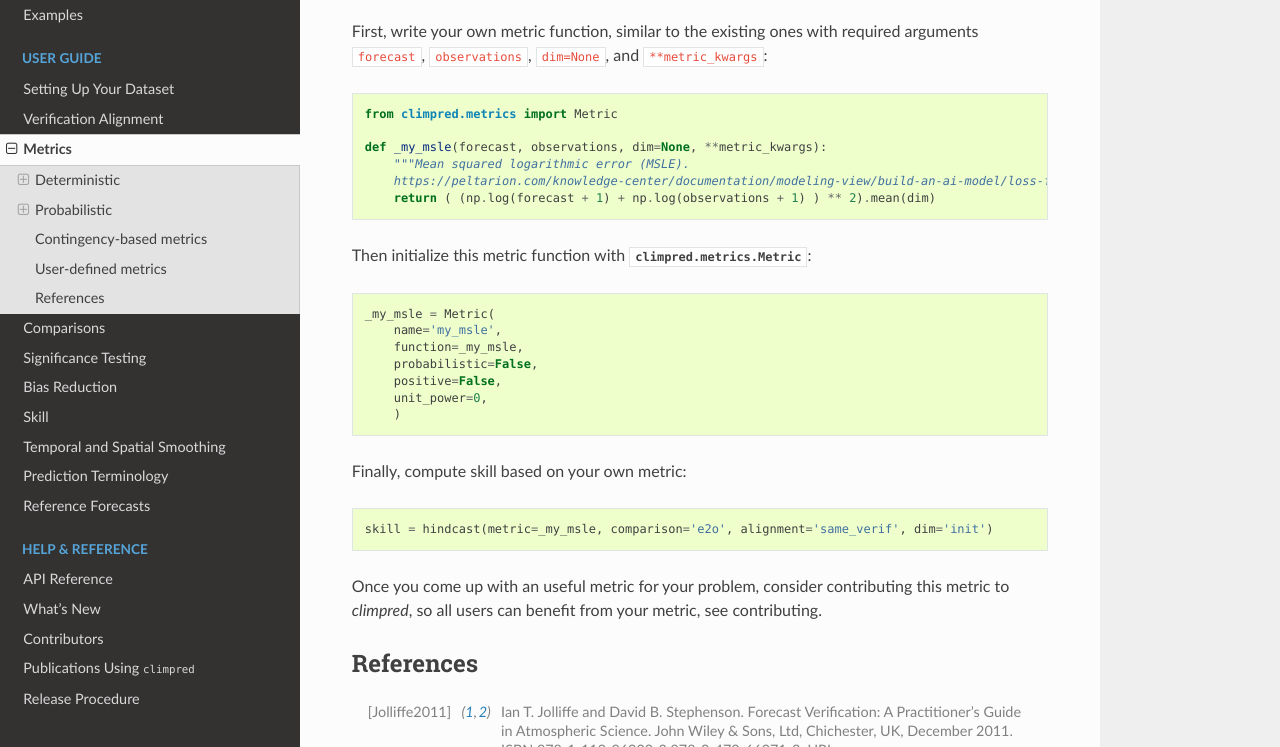
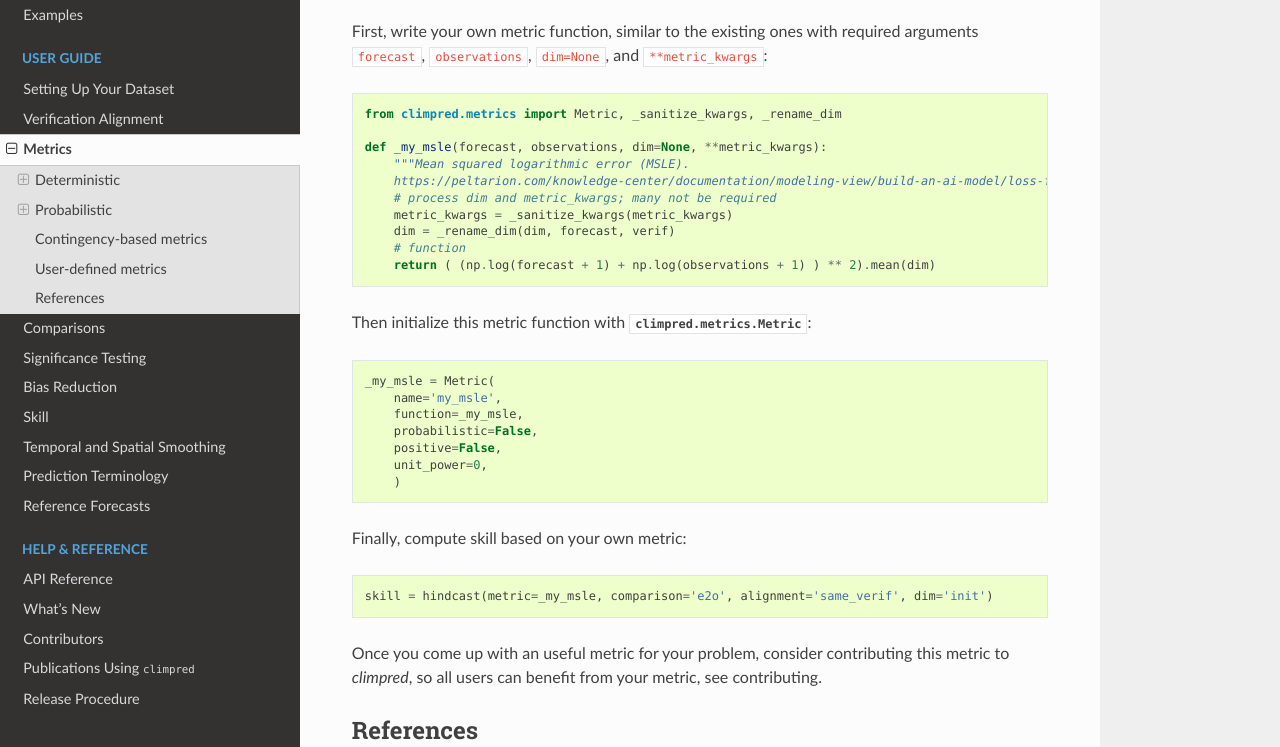
Before and after one commit to pangeo-data/climpred, a Sphinx documentation site: the page built from docs/source/metrics.rst, in a window 1280 px wide and 900 px high, scrolled down 11518 px, cut to the strip 153-900 px from the top of the window. Built offline with Sphinx 7.4.7 and the Read the Docs theme 2.0.0, drawn with Linux system fonts in a browser that asks for light colours; formulas are drawn with MathJax 3; pages that are not in the unit, such as notebooks, are missing from menus; the version number could not be read and is left out.

Commit message:
docstring metrics

```diff
--- a/docs/source/metrics.rst
+++ b/docs/source/metrics.rst
@@ -443,11 +443,15 @@ class.
 First, write your own metric function, similar to the existing ones with required
 arguments ``forecast``, ``observations``, ``dim=None``, and ``**metric_kwargs``::
 
-  from climpred.metrics import Metric
+  from climpred.metrics import Metric, _sanitize_kwargs, _rename_dim
 
   def _my_msle(forecast, observations, dim=None, **metric_kwargs):
       """Mean squared logarithmic error (MSLE).
       https://peltarion.com/knowledge-center/documentation/modeling-view/build-an-ai-model/loss-functions/mean-squared-logarithmic-error."""
+      # process dim and metric_kwargs; many not be required
+      metric_kwargs = _sanitize_kwargs(metric_kwargs)
+      dim = _rename_dim(dim, forecast, verif)
+      # function
       return ( (np.log(forecast + 1) + np.log(observations + 1) ) ** 2).mean(dim)
 
 Then initialize this metric function with :py:class:`climpred.metrics.Metric`::
```
Also changed, not shown: 1 other file.
